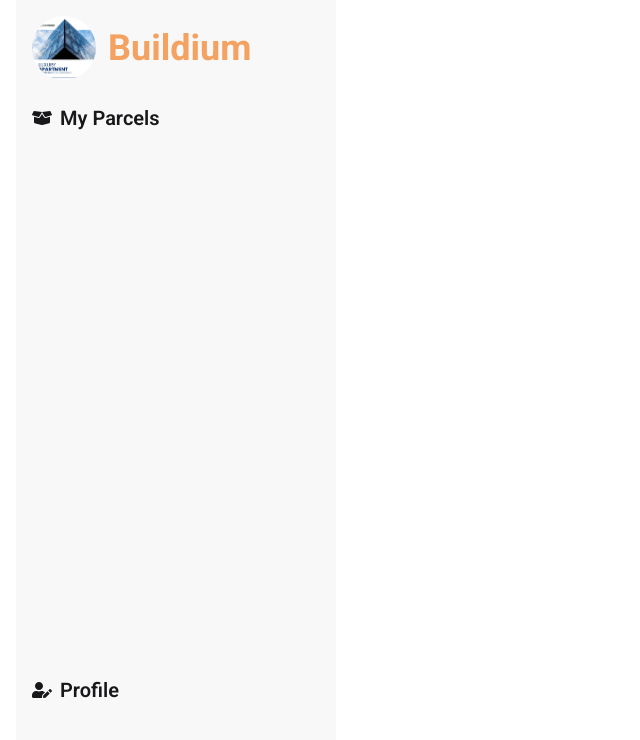
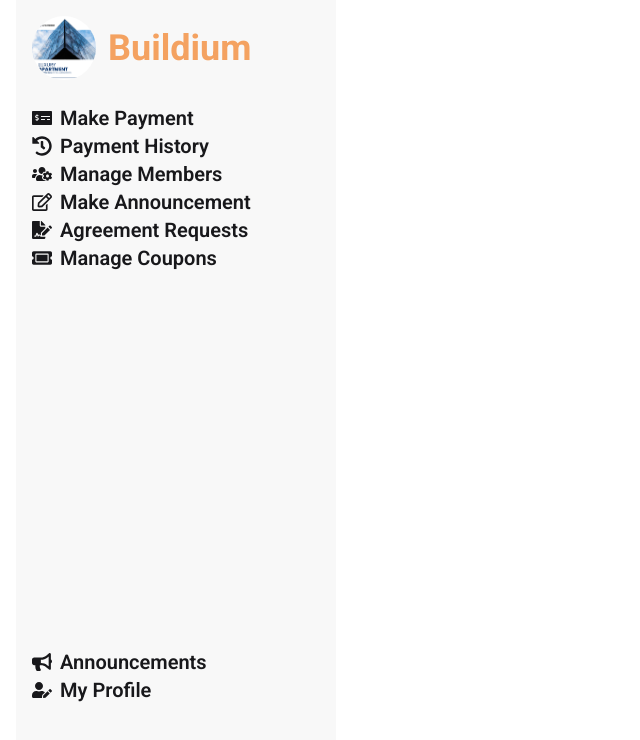
Before and after one commit to rjriajul1/apartment-client, a React (Vite) app: page /dashboard in a window 1280 px wide. Shown: the top 740 px of the page, without its empty margins (0-640 px from the left). Built offline with nearby package versions, Linux system fonts and the light colour scheme; no server answers; sample sign-in values are in the browser's storage.

Commit message:
added some page member routs and admin routes

```diff
--- a/src/layouts/DashboardLayout.jsx
+++ b/src/layouts/DashboardLayout.jsx
@@ -1,7 +1,16 @@
 import React from "react";
 import { NavLink, Outlet } from "react-router";
 import Logo from "../pages/shared/logo/Logo";
-import { FaBoxOpen, FaUserEdit } from "react-icons/fa";
+import {
+  FaBullhorn,
+  FaFileSignature,
+  FaHistory,
+  FaMoneyCheckAlt,
+  FaRegEdit,
+  FaTicketAlt,
+  FaUserEdit,
+  FaUsersCog,
+} from "react-icons/fa";
 
 const DashboardLayout = () => {
   return (
@@ -54,6 +63,7 @@ const DashboardLayout = () => {
           </div>
           <div className="mt-6 ">
             <div className="relative">
+              {/* member route */}
               <li>
                 <NavLink
                   className={({ isActive }) =>
@@ -61,15 +71,89 @@ const DashboardLayout = () => {
                       ? "text-blue-500 underline text-xl font-semibold flex items-center gap-2"
                       : "text-xl font-semibold flex items-center gap-2"
                   }
-                  to="/dashboard/myParcels"
+                  to="/dashboard/makePayment"
                 >
-                  <FaBoxOpen /> My Parcels
+                  <FaMoneyCheckAlt /> Make Payment
+                </NavLink>
+              </li>
+              <li>
+                <NavLink
+                  className={({ isActive }) =>
+                    isActive
+                      ? "text-blue-500 underline text-xl font-semibold flex items-center gap-2"
+                      : "text-xl font-semibold flex items-center gap-2"
+                  }
+                  to="/dashboard/paymentHistory"
+                >
+                  <FaHistory /> Payment History
                 </NavLink>
               </li>
 
+              {/* admin route */}
+              <li>
+                <NavLink
+                  className={({ isActive }) =>
+                    isActive
+                      ? "text-blue-500 underline text-xl font-semibold flex items-center gap-2"
+                      : "text-xl font-semibold flex items-center gap-2"
+                  }
+                  to="/dashboard/manageMembers"
+                >
+                  <FaUsersCog /> Manage Members
+                </NavLink>
+              </li>
+              <li>
+                <NavLink
+                  className={({ isActive }) =>
+                    isActive
+                      ? "text-blue-500 underline text-xl font-semibold flex items-center gap-2"
+                      : "text-xl font-semibold flex items-center gap-2"
+                  }
+                  to="/dashboard/makeAnnouncement"
+                >
+                  <FaRegEdit /> Make Announcement
+                </NavLink>
+              </li>
+              <li>
+                <NavLink
+                  className={({ isActive }) =>
+                    isActive
+                      ? "text-blue-500 underline text-xl font-semibold flex items-center gap-2"
+                      : "text-xl font-semibold flex items-center gap-2"
+                  }
+                  to="/dashboard/agreementRequests"
+                >
+                  <FaFileSignature /> Agreement Requests
+                </NavLink>
+              </li>
+              <li>
+                <NavLink
+                  className={({ isActive }) =>
+                    isActive
+                      ? "text-blue-500 underline text-xl font-semibold flex items-center gap-2"
+                      : "text-xl font-semibold flex items-center gap-2"
+                  }
+                  to="/dashboard/manageCoupons"
+                >
+                  <FaTicketAlt /> Manage Coupons
+                </NavLink>
+              </li>
             </div>
+            {/* general routes */}
             <div className="absolute bottom-24">
-             <li>
+              <li>
+                <NavLink
+                  className={({ isActive }) =>
+                    isActive
+                      ? "text-blue-500 underline text-xl font-semibold flex items-center gap-2"
+                      : "text-xl font-semibold flex items-center gap-2"
+                  }
+                  to="/dashboard/announcements"
+                >
+                  <FaBullhorn /> Announcements
+                </NavLink>
+              </li>
+              <li>
                 <NavLink
                   className={({ isActive }) =>
                     isActive
@@ -78,7 +162,8 @@ const DashboardLayout = () => {
                   }
                   to="/dashboard/profile"
                 >
-                  <FaUserEdit /> Profile
+                  <FaUserEdit />
+                  My Profile
                 </NavLink>
               </li>
             </div>
--- /dev/null
+++ b/src/pages/dashboard/agreementRequests/AgreementRequests.jsx
@@ -0,0 +1,11 @@
+import React from 'react';
+
+const AgreementRequests = () => {
+    return (
+        <div>
+            Agreement Request
+        </div>
+    );
+};
+
+export default AgreementRequests;
--- /dev/null
+++ b/src/pages/dashboard/announcements/Announcements.jsx
@@ -0,0 +1,11 @@
+import React from 'react';
+
+const Announcements = () => {
+    return (
+        <div>
+            announcements
+        </div>
+    );
+};
+
+export default Announcements;
--- /dev/null
+++ b/src/pages/dashboard/makeAnnouncement/MakeAnnouncement.jsx
@@ -0,0 +1,11 @@
+import React from 'react';
+
+const MakeAnnouncement = () => {
+    return (
+        <div>
+            Make Announcement
+        </div>
+    );
+};
+
+export default MakeAnnouncement;
--- /dev/null
+++ b/src/pages/dashboard/makePayment/MakePayment.jsx
@@ -0,0 +1,11 @@
+import React from 'react';
+
+const MakePayment = () => {
+    return (
+        <div>
+            Make Payment
+        </div>
+    );
+};
+
+export default MakePayment;
--- /dev/null
+++ b/src/pages/dashboard/manageCoupons/ManageCoupons.jsx
@@ -0,0 +1,11 @@
+import React from 'react';
+
+const ManageCoupons = () => {
+    return (
+        <div>
+            Manage Coupons
+        </div>
+    );
+};
+
+export default ManageCoupons;
--- /dev/null
+++ b/src/pages/dashboard/manageMembers/ManageMembers.jsx
@@ -0,0 +1,11 @@
+import React from 'react';
+
+const Managemembers = () => {
+    return (
+        <div>
+            ManageMembers
+        </div>
+    );
+};
+
+export default Managemembers;
--- /dev/null
+++ b/src/pages/dashboard/paymentHistory/PaymentHistory.jsx
@@ -0,0 +1,11 @@
+import React from 'react';
+
+const PaymentHistory = () => {
+    return (
+        <div>
+            Payment History
+        </div>
+    );
+};
+
+export default PaymentHistory;
--- /dev/null
+++ b/src/pages/dashboard/profile/Profile.jsx
@@ -0,0 +1,58 @@
+import React from "react";
+import { useAuth } from "../../../hooks/useAuth";
+import { FaCalendarCheck, FaEnvelope, FaUserAlt } from "react-icons/fa";
+
+const Profile = () => {
+  const { user } = useAuth();
+  return (
+    <div className="max-w-3xl mx-auto p-6 bg-base-100 rounded-2xl shadow-md">
+      {/* Profile Header */}
+      <div className="flex flex-col sm:flex-row items-center gap-6">
+        <img
+          src={user?.photoURL}
+          alt="User Profile"
+          className="w-32 h-32 rounded-full object-cover border-4 border-primary"
+        />
+        <div className="text-center sm:text-left">
+          <h2 className="text-2xl font-bold flex items-center gap-2 text-primary">
+            <FaUserAlt /> {user?.displayName}
+          </h2>
+          <p className="text-gray-600 flex items-center gap-2">
+            <FaEnvelope /> {user?.email}
+          </p>
+          <p className="text-sm text-gray-500 mt-1 flex items-center gap-2">
+            <FaCalendarCheck /> Agreement Date:{" "}
+            {/* <span className="font-medium">{agreementDate || "none"}</span> */}
+          </p>
+        </div>
+      </div>
+
+      {/* Divider */}
+      <div className="divider my-6">Apartment Info</div>
+
+      {/* Apartment Info */}
+      <div className="grid grid-cols-1 sm:grid-cols-3 gap-4 text-center">
+        <div className="bg-gray-100 p-4 rounded-xl">
+          <p className="text-sm text-gray-500">Floor</p>
+          <p className="text-lg font-semibold text-primary">
+            {/* {apartment.floor} */}
+          </p>
+        </div>
+        <div className="bg-gray-100 p-4 rounded-xl">
+          <p className="text-sm text-gray-500">Block</p>
+          <p className="text-lg font-semibold text-primary">
+            {/* {apartment.block} */}
+          </p>
+        </div>
+        <div className="bg-gray-100 p-4 rounded-xl">
+          <p className="text-sm text-gray-500">Room No</p>
+          <p className="text-lg font-semibold text-primary">
+            {/* {apartment.roomNo} */}
+          </p>
+        </div>
+      </div>
+    </div>
+  );
+};
+
+export default Profile;
--- a/src/router/router.jsx
+++ b/src/router/router.jsx
@@ -11,6 +11,14 @@ import FAQs from "../pages/faqs/FAQs";
 import Register from "../pages/register/Register";
 import PrivateRoutes from "../routes/PrivateRoutes";
 import DashboardLayout from "../layouts/DashboardLayout";
+import Profile from "../pages/dashboard/profile/Profile";
+import Announcements from "../pages/dashboard/announcements/Announcements";
+import MakePayment from "../pages/dashboard/makePayment/MakePayment";
+import PaymentHistory from "../pages/dashboard/paymentHistory/PaymentHistory";
+import Managemembers from "../pages/dashboard/manageMembers/Managemembers";
+import MakeAnnouncement from "../pages/dashboard/makeAnnouncement/MakeAnnouncement";
+import AgreementRequests from "../pages/dashboard/agreementRequests/AgreementRequests";
+import ManageCoupons from "../pages/dashboard/manageCoupons/ManageCoupons";
 
 export const router = createBrowserRouter([
   {
@@ -61,8 +69,42 @@ export const router = createBrowserRouter([
     path:'/dashboard',
     element:<PrivateRoutes><DashboardLayout></DashboardLayout></PrivateRoutes>,
     children: [
+      // general routes
+    {
+      path: 'profile',
+      Component:Profile
+    },
+    {
+      path:'announcements',
+      Component:Announcements
 
-
+    },
+    // member routes
+    {
+      path:'makePayment',
+      Component:MakePayment
+    },
+    {
+      path:'paymentHistory',
+      Component:PaymentHistory
+    },
+    // admin routes
+    {
+      path:'manageMembers',
+      Component:Managemembers
+    },
+    {
+      path:'makeAnnouncement',
+      Component:MakeAnnouncement
+    },
+    {
+      path:'agreementRequests',
+      Component:AgreementRequests
+    },
+    {
+      path:'manageCoupons',
+      Component:ManageCoupons
+    }
 
     ]
     }
```
